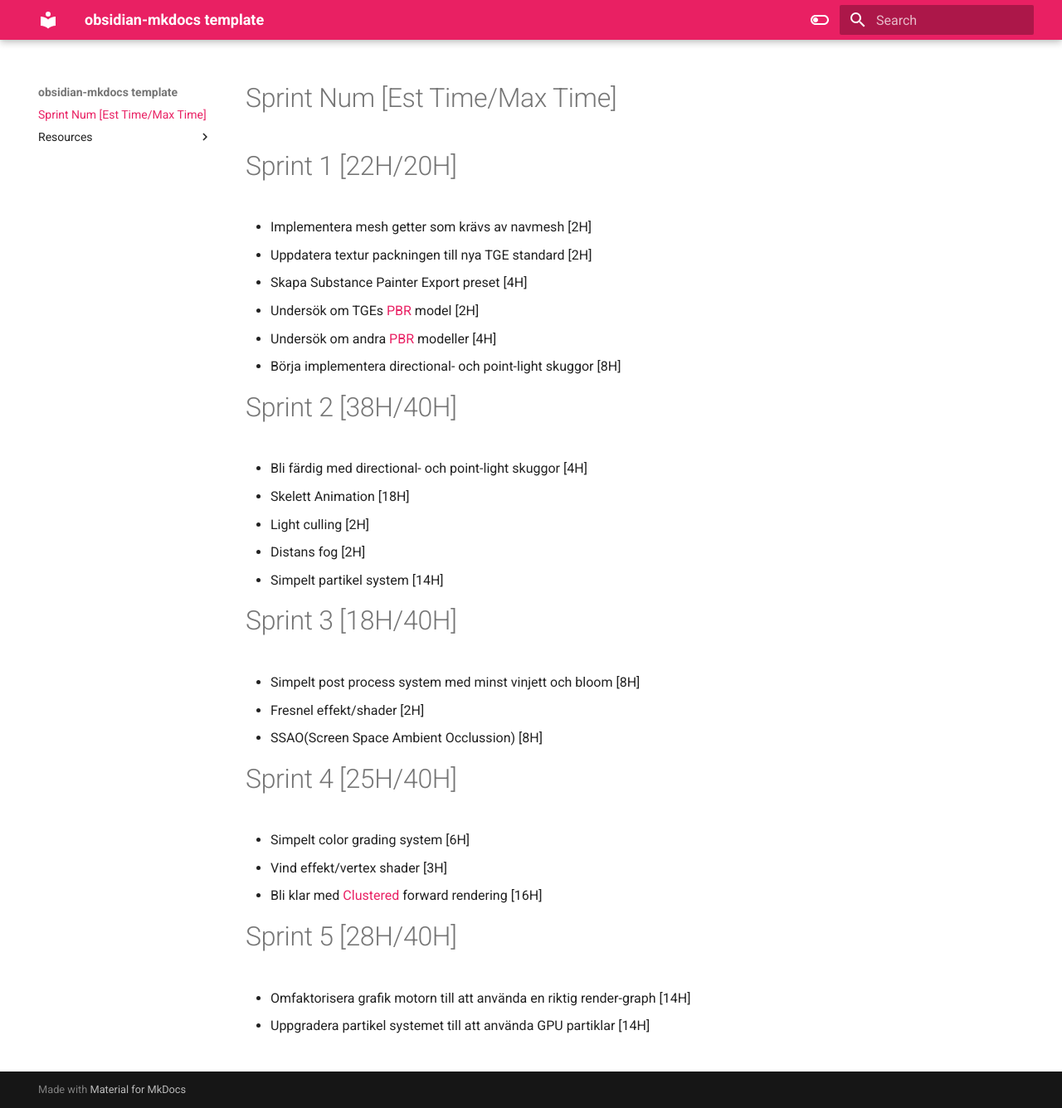
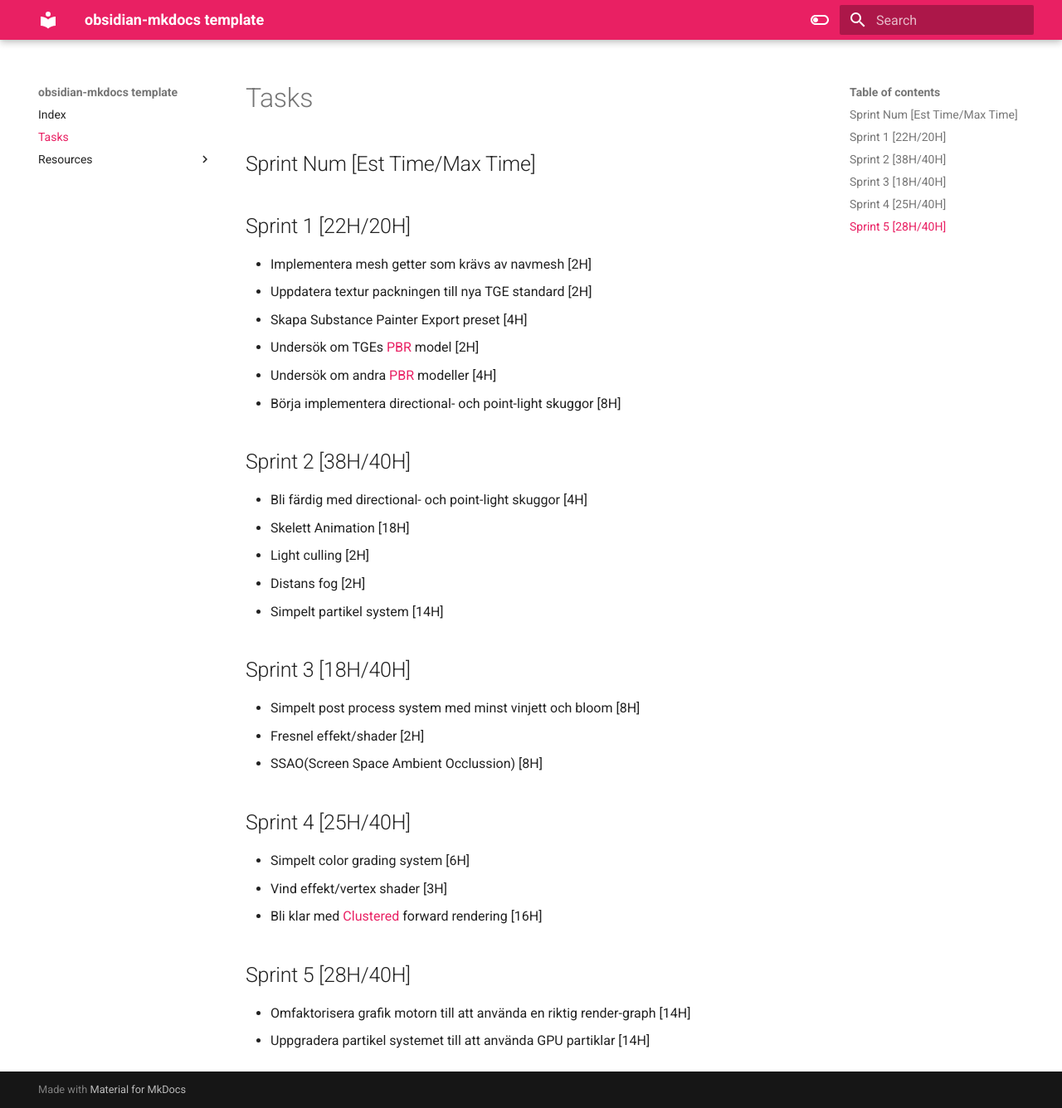
Before and after one commit to OnkelDolf/TestNotes2, an MkDocs documentation site: the page built from docs/Tasks.md, in a window 1280 px wide and 1336 px high. Shown: the whole window at 83% size. Built offline with MkDocs 1.6.1 and Material for MkDocs 9.7.7, drawn with Linux system fonts in a browser that asks for light colours.

Commit message:
[PUBLISHER] Merge #2
* PUSH NOTE : Index.md

* PUSH NOTE : Tasks.md

* PUSH NOTE : Clustered.md

* PUSH NOTE : PBR.md

```diff
--- /dev/null
+++ b/docs/Index.md
@@ -0,0 +1 @@
+# Index
--- a/docs/Tasks.md
+++ b/docs/Tasks.md
@@ -1,28 +1,26 @@
----
-share: "true"
----
-# Sprint Num [Est Time/Max Time]
-# Sprint 1 [22H/20H]
+# Tasks
+## Sprint Num [Est Time/Max Time]
+## Sprint 1 [22H/20H]
 - Implementera mesh getter som krävs av navmesh [2H]
 - Uppdatera textur packningen till nya TGE standard [2H]
 - Skapa Substance Painter Export preset [4H]
-- Undersök om TGEs [PBR](PBR.md) model [2H]
-- Undersök om andra [PBR](PBR.md) modeller [4H]
+- Undersök om TGEs [PBR](./Resources/PBR.md) model [2H]
+- Undersök om andra [PBR](./Resources/PBR.md) modeller [4H]
 - Börja implementera directional- och point-light skuggor [8H]
-# Sprint 2 [38H/40H]
+## Sprint 2 [38H/40H]
 - Bli färdig med directional- och point-light skuggor [4H]
 - Skelett Animation [18H]
 - Light culling [2H]
 - Distans fog [2H]
 - Simpelt partikel system [14H]
-# Sprint 3 [18H/40H]
+## Sprint 3 [18H/40H]
 - Simpelt post process system med minst vinjett och bloom [8H]
 - Fresnel effekt/shader [2H]
 - SSAO(Screen Space Ambient Occlussion) [8H]
-# Sprint 4 [25H/40H]
+## Sprint 4 [25H/40H]
 - Simpelt color grading system [6H]
 - Vind effekt/vertex shader [3H]
-- Bli klar med [Clustered](Clustered.md) forward rendering [16H]
-# Sprint 5 [28H/40H]
+- Bli klar med [Clustered](./Resources/Clustered.md) forward rendering [16H]
+## Sprint 5 [28H/40H]
 - Omfaktorisera grafik motorn till att använda en riktig render-graph [14H]
 - Uppgradera partikel systemet till att använda GPU partiklar [14H]
```
Also changed, not shown: docs/Resources/Clustered.md (+1 -3 lines), docs/Resources/PBR.md (+1 -3 lines).
